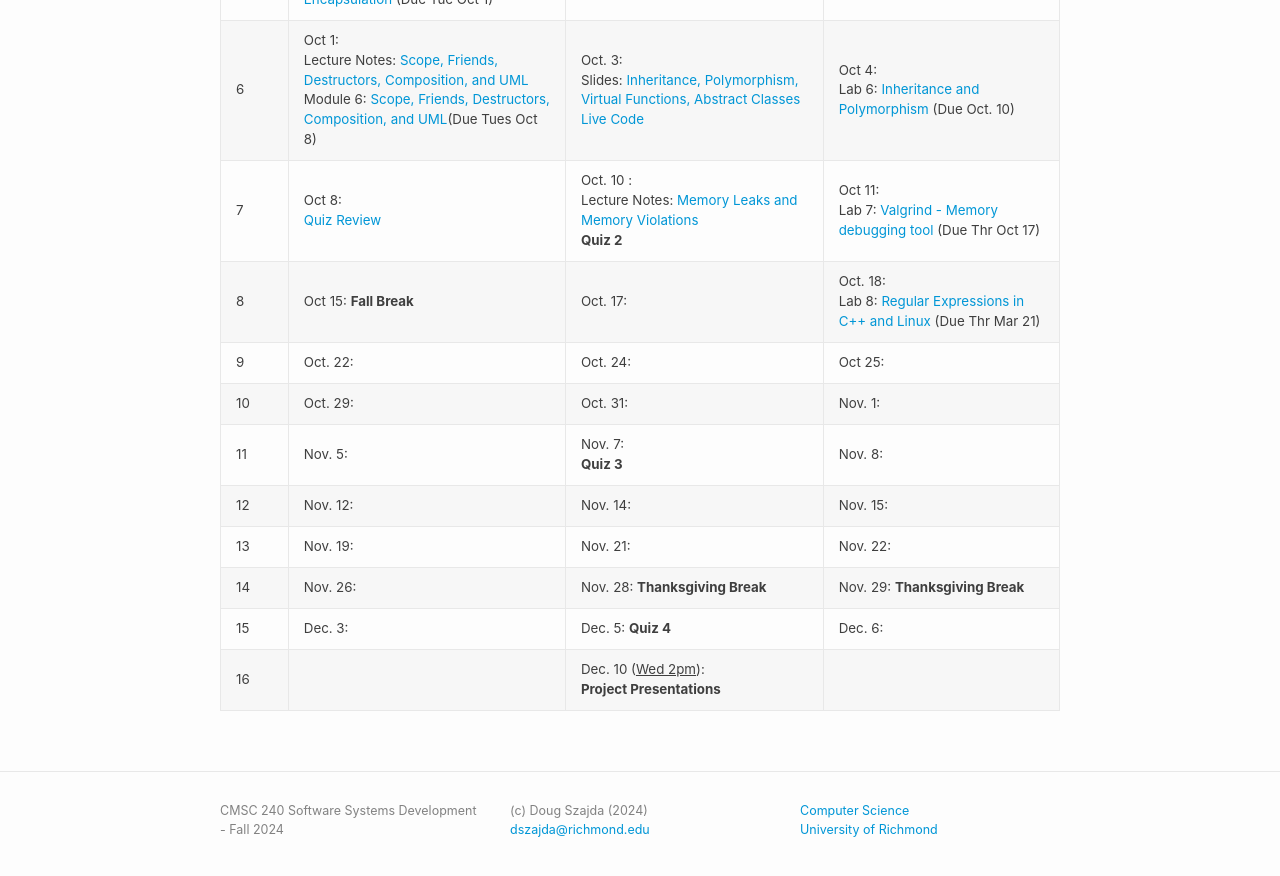
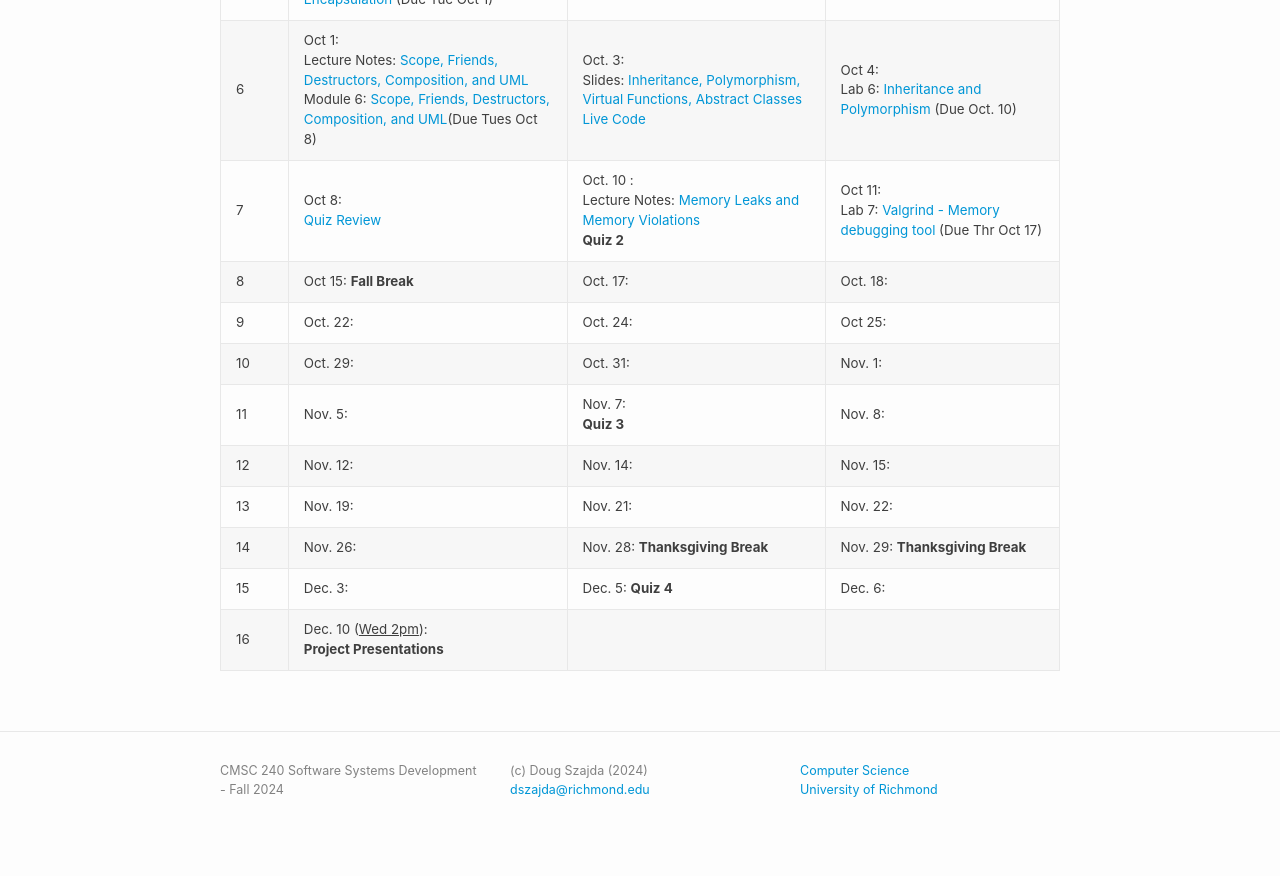
Before and after one commit to cmsc240-f24-dcs/cmsc240-f24-s2.github.io, a Jekyll site: the page built from schedule.md, in a window 1280 px wide and 900 px high, scrolled down 806 px. Shown: the top 876 px of the window. Built offline with Jekyll 4.4.1, drawn with Linux system fonts in a browser that asks for light colours.

Commit message:
And fixed previous commit.

```diff
--- a/schedule.md
+++ b/schedule.md
@@ -18,7 +18,7 @@ title: Schedule
 | 5    | Sept 24: <br />Read Text: Chapter 9 <br />Slides: [Classes and OOP](lectures/09-Classes-OOP.pdf) <br /> Module 4: [Classes - Abstraction and Encapsulation](modules/module4.md) (Due Tue Oct 1)    | Sept 26: <br />Slides: [Enum, Static, Overloading](lectures/09B-Class-Members.pdf) <br /> Module 5: [Classes - Enum, Static, Overloading](modules/module5.md) (Due Thr Oct 3)     | Sept 27: <br />Lab 5: [Enigma](labs/lab5.md) (Due Thr Oct 3)               |
 | 6    | Oct 1: <br />Lecture Notes: [Scope, Friends, Destructors, Composition, and UML](lectures/11)<br /> Module 6: [Scope, Friends, Destructors, Composition, and UML](https://classroom.github.com/a/QgZkKSi6)(Due Tues Oct 8)     | Oct. 3:<br />Slides: [Inheritance, Polymorphism, Virtual Functions, Abstract Classes](lectures/12-Inheritance-Polymorphism.pdf) <br />[Live Code](https://prod.liveshare.vsengsaas.visualstudio.com/join?8A288CC00A7D8A4AC7BD030C414A1B8F7B69)    | Oct 4: <br />Lab 6: [Inheritance and Polymorphism](labs/lab6.md) (Due Oct. 10)               |
 | 7    | Oct 8: <br /> [Quiz Review](lectures/quiz2-review.md)    | Oct. 10 : <br /> Lecture Notes: [Memory Leaks and Memory Violations](lectures/14) <br /> **Quiz 2**    | Oct 11:  <br />Lab 7: [Valgrind - Memory debugging tool](labs/lab7.md) (Due Thr Oct 17)    |
-| 8    | Oct 15: **Fall Break**   | Oct. 17:   | Oct. 18: <br /> Lab 8: [Regular Expressions in C++ and Linux](labs/lab8.md) (Due Thr Mar 21)                 |
+| 8    | Oct 15: **Fall Break**   | Oct. 17:   | Oct. 18:              |
 | 9    | Oct. 22: | Oct. 24: | Oct 25:              |
 | 10   | Oct. 29: | Oct. 31: | Nov. 1:             |
 | 11   | Nov. 5:     | Nov. 7:  <br /> **Quiz 3**    | Nov. 8:            |
@@ -26,7 +26,7 @@ title: Schedule
 | 13   | Nov. 19: | Nov. 21:  | Nov. 22:           |
 | 14   | Nov. 26:    | Nov. 28: **Thanksgiving Break**  | Nov. 29: **Thanksgiving Break**   |
 | 15   | Dec. 3:  | Dec. 5: **Quiz 4**   | Dec. 6:           |
-| 16   |             | Dec. 10 (<u>Wed 2pm</u>):<br /> **Project Presentations**           |                        |
+| 16   |  Dec. 10 (<u>Wed 2pm</u>):<br /> **Project Presentations**           |                        |
 {% comment %}
 | 8    | Mar 5: <br />Slides: [Make and Makefiles](lectures/15-Make-Makefiles.pdf)  <br /> Module 7: [Build Automation with Make](modules/module7.md) (Due Tue Mar 19)  | Mar 7: <br /> Lecture Notes: [Regular Expressions in C++](lecture/16) <br /> Module 8: [Regular Expressions](https://classroom.github.com/a/zRXzMlfT) (Due Thr Mar 21)     | Mar 8: <br /> Lab 8: [Regular Expressions in C++ and Linux](labs/lab8.md) (Due Thr Mar 21)                 |
 | 9    | Mar 12: <br />**Spring Break**  | Mar 14: <br />**Spring Break** | Mar 15: <br />**Spring Break**               |
```
